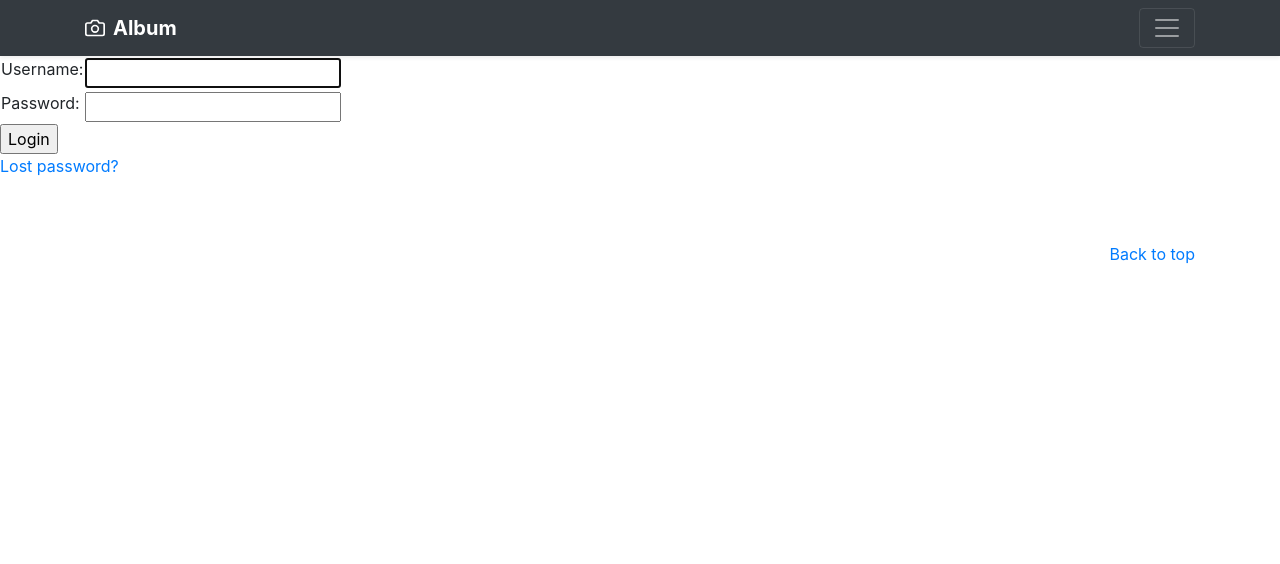
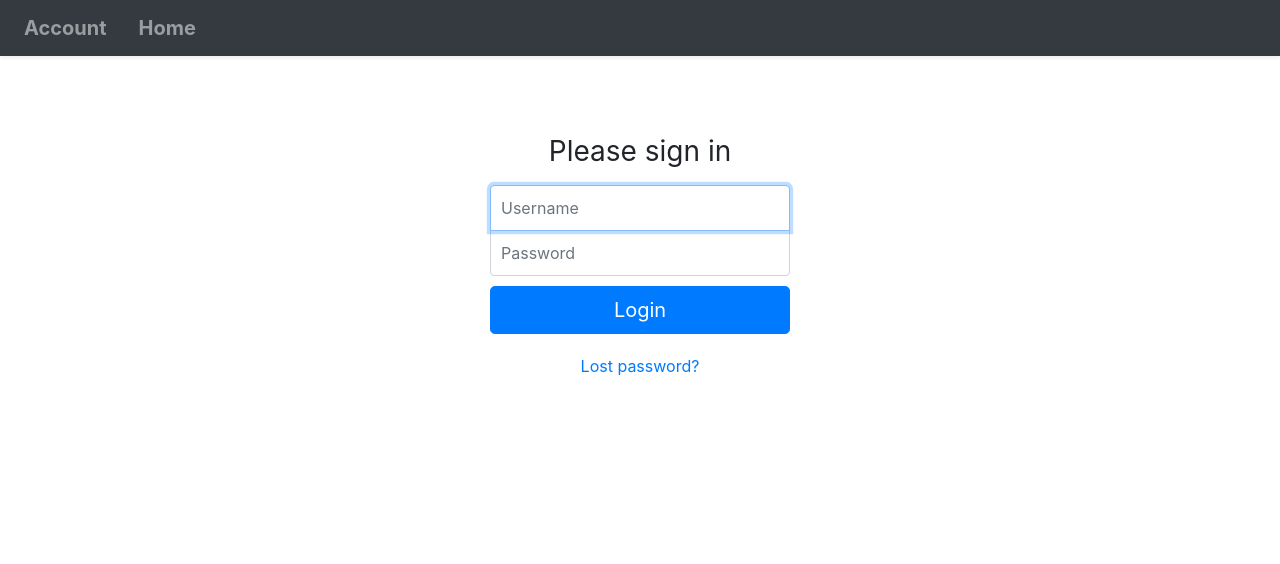
Before and after one commit to walkersorlie/my_site, a Django app: page /registration/login/ in a window 1280 px wide. Shown: the top 564 px of the page. Run offline with Django 3.2, Linux system fonts and the light colour scheme; some libraries are stand-ins or nearby versions.

Commit message:
Work on base theme. Styled login page

```diff
--- a/my_site/homepage/templates/homepage/base.html
+++ b/my_site/homepage/templates/homepage/base.html
@@ -25,7 +25,7 @@
 </head>
 
 <body>
-
+  {% block header %}
   <header>
     <div class="collapse bg-dark" id="navbarHeader">
       <div class="container">
@@ -46,18 +46,67 @@
       </div>
     </div>
 
-      <div class="navbar navbar-dark bg-dark shadow-sm">
+    <nav class="navbar navbar-dark bg-dark shadow-sm">
       <div class="container d-flex justify-content-between">
-          <a href="#" class="navbar-brand d-flex align-items-center">
-            <svg xmlns="http://www.w3.org/2000/svg" width="20" height="20" viewBox="0 0 24 24" fill="none" stroke="currentColor" stroke-width="2" stroke-linecap="round" stroke-linejoin="round" class="mr-2"><path d="M23 19a2 2 0 0 1-2 2H3a2 2 0 0 1-2-2V8a2 2 0 0 1 2-2h4l2-3h6l2 3h4a2 2 0 0 1 2 2z"></path><circle cx="12" cy="13" r="4"></circle></svg>
-            <strong>Album</strong>
+        <ul class="navbar-nav mr-auto">
+          <li class="nav-item" style="display:inline-block;">
+            <a href="{% url 'homepage:index' %}" class="nav-link navbar-brand d-flex">
+              <!-- <svg xmlns="http://www.w3.org/2000/svg" width="20" height="20" viewBox="0 0 24 24" fill="none" stroke="currentColor" stroke-width="2" stroke-linecap="round" stroke-linejoin="round" class="mr-2"><path d="M23 19a2 2 0 0 1-2 2H3a2 2 0 0 1-2-2V8a2 2 0 0 1 2-2h4l2-3h6l2 3h4a2 2 0 0 1 2 2z"></path><circle cx="12" cy="13" r="4"></circle></svg> -->
+              <strong>Home</strong>
             </a>
+          </li>
+          <li class="nav-item" style="display:inline-block;">
+            <a href="{% url 'blog:index' %}" class="nav-link navbar-brand d-flex">
+              <strong>Blog</strong>
+            </a>
+          </li>
+          <li class="nav-item" style="display:inline-block;">
+            <a href="https://github.com/walkersorlie" class="nav-link navbar-brand d-flex">
+              <strong>GitHub</strong>
+            </a>
+          </li>
+        </ul>
         <button class="navbar-toggler" type="button" data-toggle="collapse" data-target="#navbarHeader" aria-controls="navbarHeader" aria-expanded="false" aria-label="Toggle navigation">
           <span class="navbar-toggler-icon"></span>
         </button>
       </div>
+    </nav>
+  </header>
+  {% endblock %}
+
+<!-- <nav class="navbar navbar-dark bg-dark">
+  <ul>
+    <li class="nav-item">
+      <a href="{% url 'homepage:index' %}" class="nav-link navbar-brand d-flex">Home</a>
+    </li>
+    <li class="nav-item">
+      <a href="{% url 'blog:index' %}" class="nav-link navbar-brand d-flex">Blog</a>
+    </li>
+  </ul>
+  <button class="navbar-toggler" type="button" data-toggle="collapse" data-target="#navbarsExample01" aria-controls="navbarsExample01" aria-expanded="false" aria-label="Toggle navigation">
+    <span class="navbar-toggler-icon"></span>
+  </button>
+
+  <div class="collapse bg-dark" id="navbarsExample01">
+    <div class="container">
+      <div class="row">
+        <div class="col-sm-8 col-md-7 py-4">
+          <h4 class="text-white">About</h4>
+          <p class="text-muted">Add some information about the album below, the author, or any other background context. Make it a few sentences long so folks can pick up some informative tidbits. Then, link them off to some social networking sites or contact information.</p>
         </div>
-    </header>
+        <div class="col-sm-4 offset-md-1 py-4">
+          <h4 class="text-white">Contact</h4>
+          <ul class="list-unstyled">
+            <li><a href="#" class="text-white">Follow on Twitter</a></li>
+            <li><a href="#" class="text-white">Like on Facebook</a></li>
+            <li><a href="#" class="text-white">Email me</a></li>
+          </ul>
+        </div>
+      </div>
+    </div>
+  </div>
+</nav> -->
+
 
 <main role="main">
   {% block content %}
--- /dev/null
+++ b/my_site/registration/static/registration/login.css
@@ -0,0 +1,44 @@
+.login {
+  height: 100%;
+  display: -ms-flexbox;
+  display: flex;
+  -ms-flex-align: center;
+  align-items: center;
+  padding-top: 40px;
+  padding-bottom: 40px;
+  /* background-color: #f5f5f5; */
+}
+
+.login p {
+  padding-top: 20px;
+}
+
+.form-signin {
+  width: 100%;
+  max-width: 330px;
+  padding: 15px;
+  margin: auto;
+}
+.form-signin .checkbox {
+  font-weight: 400;
+}
+.form-signin .form-control {
+  position: relative;
+  box-sizing: border-box;
+  height: auto;
+  padding: 10px;
+  font-size: 16px;
+}
+.form-signin .form-control:focus {
+  z-index: 2;
+}
+.form-signin input[type="username"] {
+  margin-bottom: -1px;
+  border-bottom-right-radius: 0;
+  border-bottom-left-radius: 0;
+}
+.form-signin input[type="password"] {
+  margin-bottom: 10px;
+  border-top-left-radius: 0;
+  border-top-right-radius: 0;
+}
--- a/my_site/registration/templates/registration/login.html
+++ b/my_site/registration/templates/registration/login.html
@@ -1,8 +1,12 @@
-{% extends 'homepage/base.html' %}
+{% extends 'registration/registration_base.html' %}
 {% load static %}
 
 {% block title %}
 <title>Login</title>
+{% endblock %}
+
+{% block app_stylesheets %}
+<link rel="stylesheet" type="text/css" href="{% static 'registration/login.css' %}">
 {% endblock %}
 
 {% block content %}
@@ -13,16 +17,22 @@
 
   {% if next %}
     {% if user.is_authenticated %}
-    <p>Your account doesn't have access to this page. To proceed,
-    please login with an account that has access.</p>
+      <p>Your account doesn't have access to this page. To proceed, please login with an account that has access.</p>
     {% else %}
       <p>Please login to see this page.</p>
     {% endif %}
   {% endif %}
 
-<form method="post" action="{% url 'login' %}">
+  <div class="login text-center">
+    <form method="post" action="{% url 'login' %}" class="form-signin">
       {% csrf_token %}
-<table>
+      <h1 class="h3 mb-3 font-weight-normal">Please sign in</h1>
+      <label for="id_username" class="sr-only">Username</label>
+      <input type="username" id="id_username" name="username" class="form-control" placeholder="Username" required autofocus>
+      <label for="id_password" class="sr-only">Password</label>
+      <input type="password" id="id_password" name="password" class="form-control" placeholder="Password" required>
+
+      <!-- <table>
         <tr>
           <td>{{ form.username.label_tag }}</td>
           <td>{{ form.username }}</td>
@@ -31,13 +41,12 @@
           <td>{{ form.password.label_tag }}</td>
           <td>{{ form.password }}</td>
         </tr>
-</table>
+      </table> -->
 
-<input type="submit" value="Login">
+      <button class="btn btn-lg btn-primary btn-block" type="submit">Login</button>
       <input type="hidden" name="next" value="{{ next }}">
+      <p><a href="{% url 'password_reset' %}">Lost password?</a></p>
     </form>
-
-{# Assumes you setup the password_reset view in your URLconf #}
-<p><a href="{% url 'password_reset' %}">Lost password?</a></p>
+  </div>
 
 {% endblock %}
--- a/my_site/registration/templates/registration/password_change_done.html
+++ b/my_site/registration/templates/registration/password_change_done.html
@@ -1,4 +1,4 @@
-{% extends 'homepage/base.html' %}
+{% extends 'registration/registration_base.html' %}
 {% load static %}
 
 {% block title %}
--- a/my_site/registration/templates/registration/password_change_form.html
+++ b/my_site/registration/templates/registration/password_change_form.html
@@ -1,4 +1,4 @@
-{% extends 'homepage/base.html' %}
+{% extends 'registration/registration_base.html' %}
 {% load static %}
 
 {% block title %}
--- a/my_site/registration/templates/registration/password_reset_complete.html
+++ b/my_site/registration/templates/registration/password_reset_complete.html
@@ -1,4 +1,4 @@
-{% extends 'homepage/base.html' %}
+{% extends 'registration/registration_base.html' %}
 {% load static %}
 
 {% block title %}
--- a/my_site/registration/templates/registration/password_reset_confirm.html
+++ b/my_site/registration/templates/registration/password_reset_confirm.html
@@ -1,4 +1,4 @@
-{% extends 'homepage/base.html' %}
+{% extends 'registration/registration_base.html' %}
 {% load static %}
 
 {% block title %}
--- a/my_site/registration/templates/registration/password_reset_done.html
+++ b/my_site/registration/templates/registration/password_reset_done.html
@@ -1,4 +1,4 @@
-{% extends 'homepage/base.html' %}
+{% extends 'registration/registration_base.html' %}
 {% load static %}
 
 {% block title %}
--- a/my_site/registration/templates/registration/password_reset_form.html
+++ b/my_site/registration/templates/registration/password_reset_form.html
@@ -1,4 +1,4 @@
-{% extends 'homepage/base.html' %}
+{% extends 'registration/registration_base.html' %}
 {% load static %}
 
 {% block title %}
--- /dev/null
+++ b/my_site/registration/templates/registration/registration_base.html
@@ -0,0 +1,32 @@
+{% extends 'homepage/base.html' %}
+{% load static %}
+
+{% block header %}
+  <nav class="navbar navbar-expand-md navbar-dark bg-dark mb-4 shadow-sm">
+    <div class="collapse navbar-collapse" id="navbarCollapse">
+      <ul class="navbar-nav mr-auto">
+        <li class="nav-item">
+          {# link to account info. Implement that #}
+          <a href="#" class="nav-link navbar-brand d-flex">
+            <strong>Account</strong>
+          </a>
+        <li class="nav-item">
+          <a href="{% url 'homepage:index' %}" class="nav-link navbar-brand d-flex">
+            <strong>Home</strong>
+          </a>
+        </li>
+        <!-- <li class="nav-item">
+          <a href="{% url 'blog:index' %}" class="nav-link navbar-brand d-flex">Blog</a>
+        </li>
+        <li class="nav-item">
+          <a href="https://github.com/walkersorlie" class="nav-link navbar-brand d-flex">GitHub</a>
+        </li> -->
+    </div>
+  </nav>
+{% endblock %}
+
+{% block content %}
+{% endblock %}
+
+{% block footer_link %}
+{% endblock %}
--- a/my_site/static/album.css
+++ b/my_site/static/album.css
@@ -35,3 +35,13 @@ footer {
 footer p {
   margin-bottom: .25rem;
 }
+
+
+
+body {
+  padding-bottom: 20px;
+}
+
+.navbar {
+  margin-bottom: 20px;
+}
```
Lines whose indentation alone changed are shown as unchanged.
